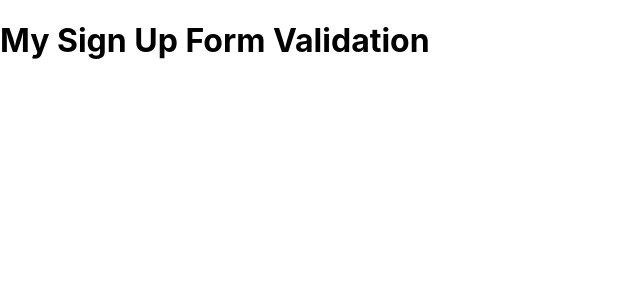
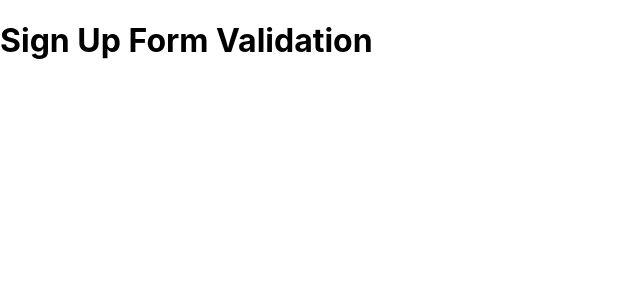
Before and after one commit to gift56/form-js, a React (Create React App) app in the folder form-validation/: page / in a window 1280 px wide. Shown: the top 300 px of the page, without its empty margins (0-640 px from the left). Built offline with nearby package versions, Linux system fonts and the light colour scheme.

Commit message:
updated some files

```diff
--- a/form-validation/src/App.js
+++ b/form-validation/src/App.js
@@ -1,8 +1,8 @@
 function App() {
   return (
-    <div className="App">
-      <h1>My Sign Up Form Validation</h1>
-    </div>
+    <>
+      <h1>Sign Up Form Validation</h1>
+    </>
   );
 }
 
```
